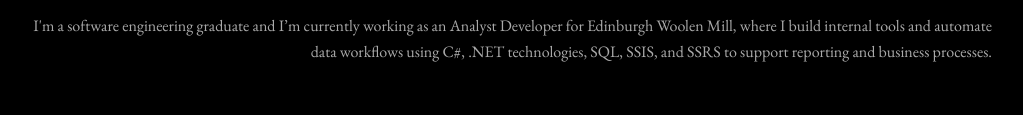
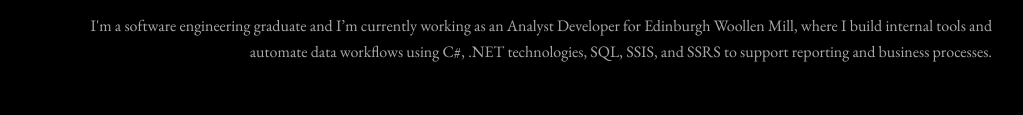
Before and after one commit to robertorj19/robertorj19.github.io, a plain HTML site: page index.html in a window 1280 px wide. Shown: the part 291-406 px from the top of the page, without its empty margins (128-1151 px from the left). Drawn offline with nearby package versions, Linux system fonts and the light colour scheme.

Commit message:
Spelling

```diff
--- a/index.html
+++ b/index.html
@@ -25,7 +25,7 @@
     <!-- About Section -->
     <section class="about">
         <h2>About Me</h2>
-        <p> I'm a software engineering graduate and I’m currently working as an Analyst Developer for Edinburgh Woolen Mill, where I build internal tools and automate data workflows using C#, .NET technologies, SQL, SSIS, and SSRS to support reporting and business processes. </p>
+        <p> I'm a software engineering graduate and I’m currently working as an Analyst Developer for Edinburgh Woollen Mill, where I build internal tools and automate data workflows using C#, .NET technologies, SQL, SSIS, and SSRS to support reporting and business processes. </p>
         <br>
         <br>
         <p>When I’m not working on tech projects, you’ll usually find me with a guitar in hand or at a local gig, engaging in the live music scene. I love discovering upcoming musicians. I’m also a keen reader (currently deep into Douglas Adams’ Hitchhiker’s Guide to the Galaxy series), a skateboarder, and a rock climber. I also have a history working in hospitality and such I enjoy crafting cocktails and cooking.</p>
```
